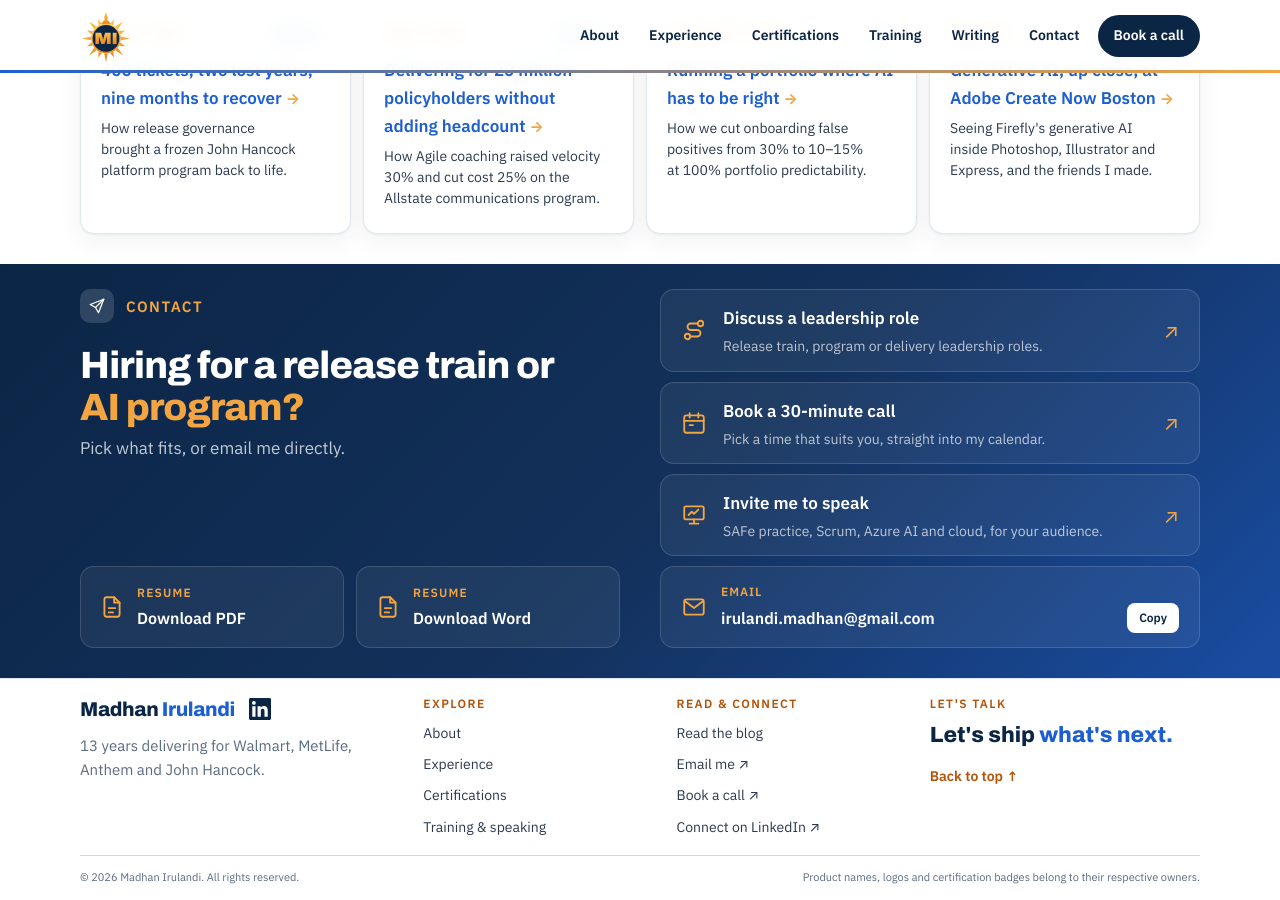
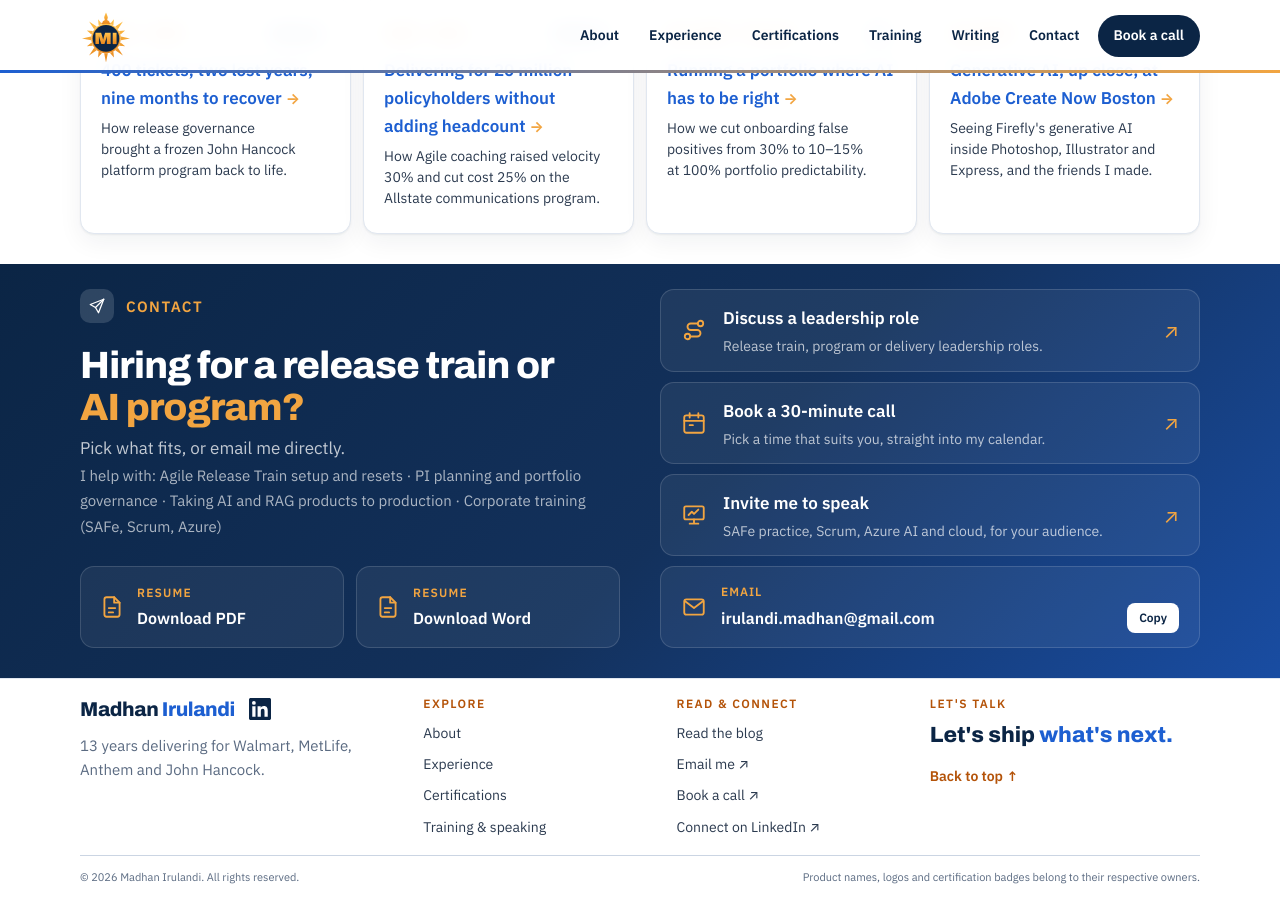
Before and after one commit to Madhan-I/Madhan-I.github.io, a Jekyll site: the page built from index.html, in a window 1280 px wide and 900 px high, scrolled down 5305 px. Built offline with Jekyll 4.4.1, drawn with Linux system fonts in a browser that asks for light colours.

Commit message:
Update profile.yml

```diff
--- a/_data/profile.yml
+++ b/_data/profile.yml
@@ -111,6 +111,7 @@
     client: John Hancock
     detail: Boston (On-site)
     project: "AWD to SS&C Chorus BPM modernization"
+    case_study: /case-studies/john-hancock/
     points:
       - "Restarted a multi-million-dollar platform program stalled for two years by COVID, rebuilding the release process and clearing 400+ backlog tickets in 9 months."
       - "Brought effort estimates to within 10% of actual work in the first quarter by introducing structured capacity planning (Function Point analysis), trimming overtime and idle time."
@@ -637,7 +638,8 @@
 contact_highlight: AI program?
 contact_intro: Pick what fits, or email me directly.
 # Each line below is shown on its own line.
-contact_note: []
+contact_note:
+  - "I help with: Agile Release Train setup and resets · PI planning and portfolio governance · Taking AI and RAG products to production · Corporate training (SAFe, Scrum, Azure)"
 # Client feedback (no names, no client name; exact words from the client's email)
 feedback_highlight: "Overall, your professionalism, organizational skills, and commitment to agile excellence make a real difference to our delivery and team confidence."
 feedback_title: In my client's words
```
